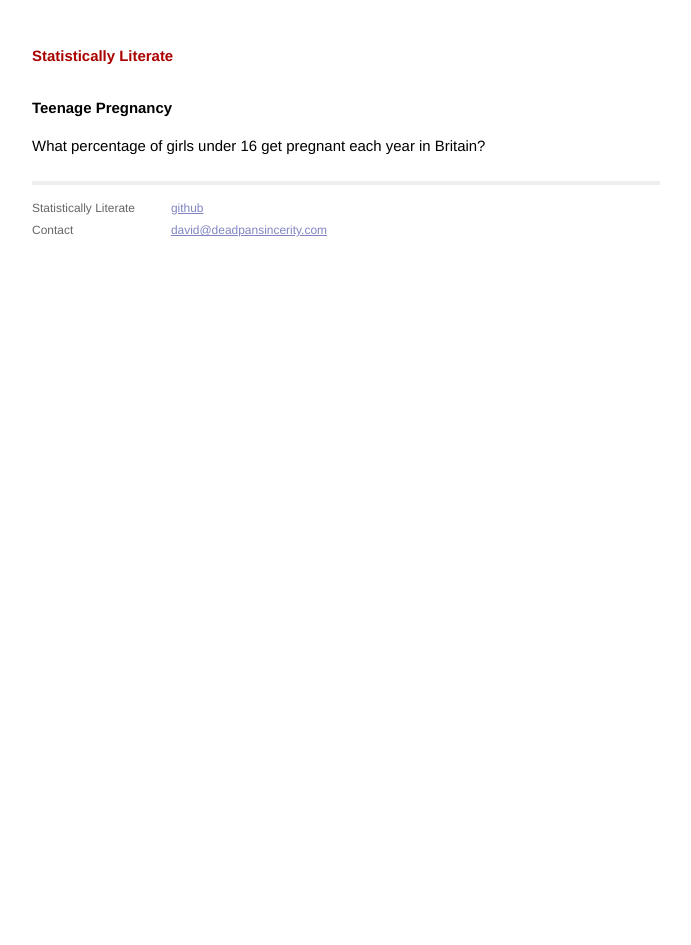
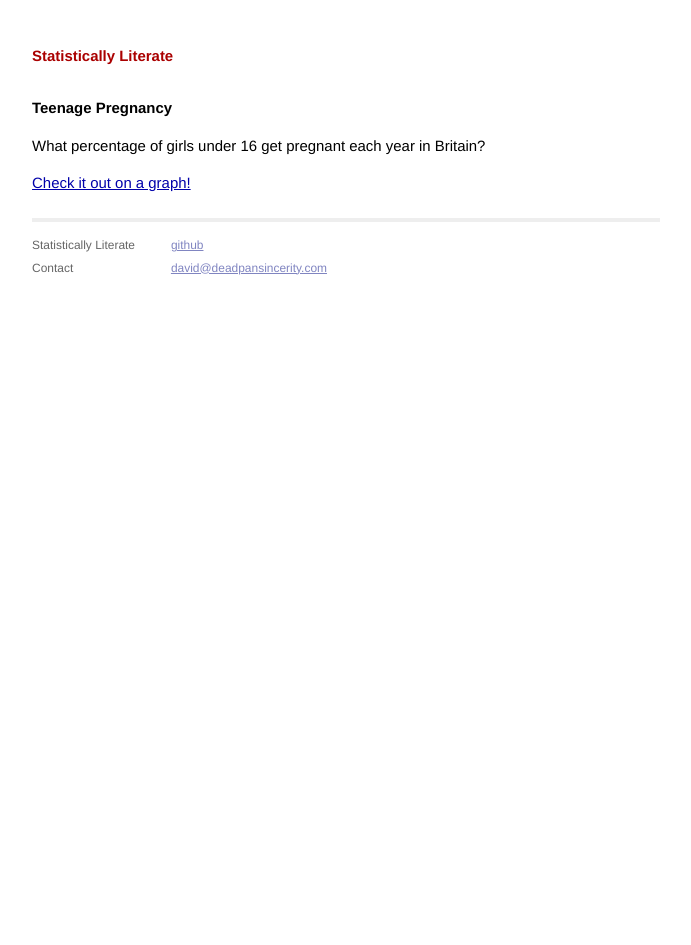
Before and after one commit to davidmiller/sl, a Jekyll site: the page built from slit/topics/_posts/1970-01-01-teenage-pregnancy.markdown, in a window 1280 px wide. Shown: the whole page, without its empty margins (294-985 px from the left). Built offline with Jekyll 4.4.1, drawn with Linux system fonts in a browser that asks for light colours; Markdown is read by kramdown in place of the engine named in the settings.

Commit message:
Add data explorer to pregnancy

```diff
--- a/slit/topics/_posts/1970-01-01-teenage-pregnancy.markdown
+++ b/slit/topics/_posts/1970-01-01-teenage-pregnancy.markdown
@@ -5,3 +5,7 @@ topic: Teenage Pregnancy
 ---
 
 What percentage of girls under 16 get pregnant each year in Britain?
+
+<a href="http://explorer.okfnlabs.org/#davidmiller/7e551656d67249608631/view/graph" target="blank">
+  Check it out on a graph!
+</a>
```
